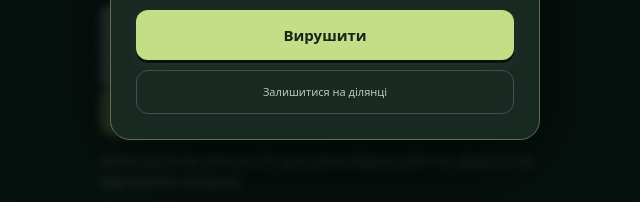
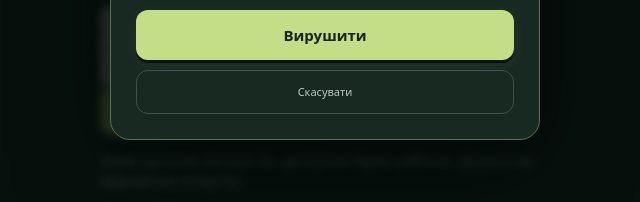
Before and after one commit to SlysaarR/last-signal, a website with bundled scripts: page index.html in a window 1280 px wide. Both pictures are taken after a click on the button "На узбіччя · безкоштовно". Shown: the part 446-648 px from the top of the page, 315-955 px from the left. Built offline with nearby package versions, Linux system fonts and the light colour scheme.

Commit message:
Use context-neutral cancel label for camp dialogs

```diff
--- a/index.html
+++ b/index.html
@@ -303,7 +303,7 @@
         <p id="modalText">
         </p>
         <button class="primary" id="modalClose">Продовжити пошук</button>
-        <button class="quiet" id="modalCancel" style="width:100%;margin-top:10px" hidden>Залишитися на ділянці</button>
+        <button class="quiet" id="modalCancel" style="width:100%;margin-top:10px" hidden>Скасувати</button>
       </dialog>
       <dialog id="excavate" aria-labelledby="excTitle">
         <div class="eyebrow" id="excStage">РОЗКОПКА / 01</div>
```
